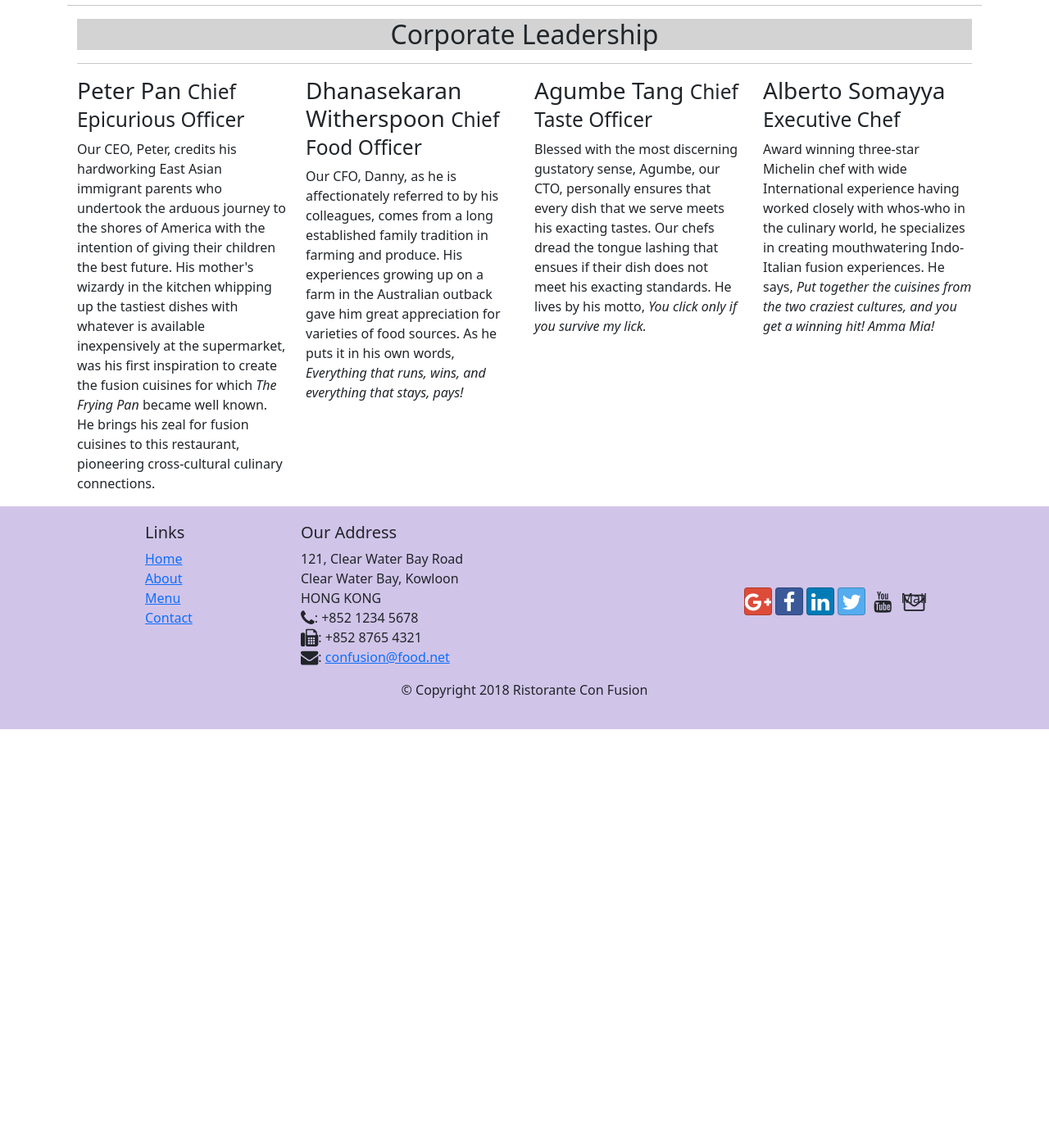
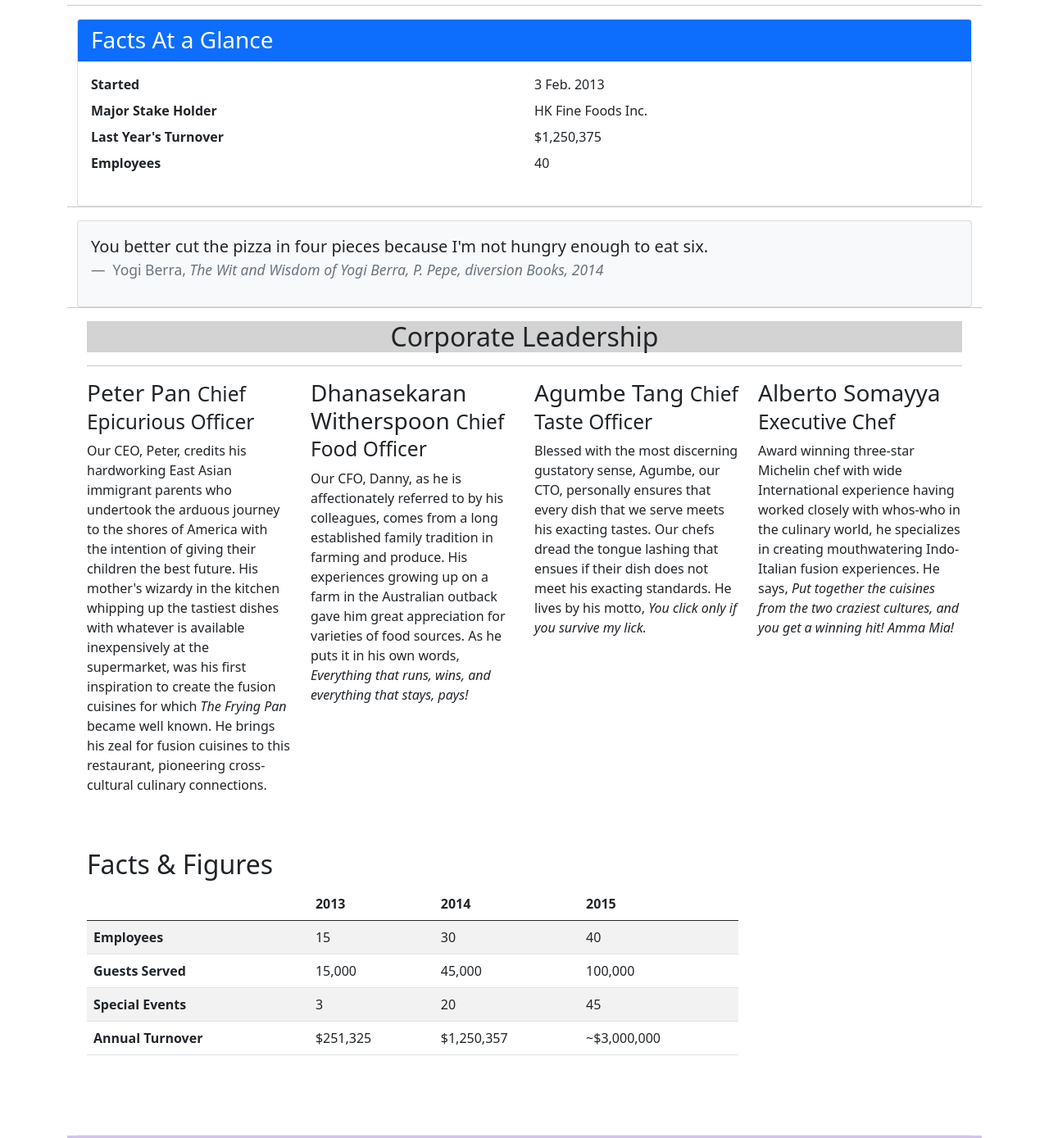
Before and after one commit to Eric-Vondunn/bootstrap-practice, a website: page aboutus.html in a window 1280 px wide. Shown: the part 660-2049 px from the top of the page at 82% size. Before the commit the page ends 1550 px from the top, so only its background shows below. Drawn offline with nearby package versions, Linux system fonts and the light colour scheme.

Commit message:
table and cards

```diff
--- a/aboutus.html
+++ b/aboutus.html
@@ -97,9 +97,9 @@
         <h2 align="center" class="hr-title">Our History</h2>
         <hr />
         <p>
-            Started in 2010, Ristorante con Fusion quickly established itself as
-            a culinary icon par excellence in Hong Kong. With its unique brand
-            of world fusion cuisine that can be found nowhere else, it enjoys
+          Started in 2010, Ristorante con Fusion quickly established itself as a
+          culinary icon par excellence in Hong Kong. With its unique brand of
+          world fusion cuisine that can be found nowhere else, it enjoys
           patronage from the A-list clientele in Hong Kong. Featuring four of
           the best three-star Michelin chefs in the world, you never know what
           will arrive on your plate the next time you visit us.
@@ -107,11 +107,46 @@
         <p>
           The restaurant traces its humble beginnings to
           <em>The Frying Pan</em>, a successful chain started by our CEO, Mr.
-            Peter Pan, that featured for the first time the world's best
-            cuisines in a pan.
+          Peter Pan, that featured for the first time the world's best cuisines
+          in a pan.
         </p>
+
 <hr />
+        <div class="col-sm">
+          <div class="card">
+            <h3 class="card-header bg-primary text-white">Facts At a Glance</h3>
+            <div class="card-body">
+              <!--DL = description list-->
+              <dl class="row">
+                <!--DT = Description title-->
+                <dt class="col-6">Started</dt>
+                <dd class="col-6">3 Feb. 2013</dd>
+                <dt class="col-6">Major Stake Holder</dt>
+                <dd class="col-6">HK Fine Foods Inc.</dd>
+                <dt class="col-6">Last Year's Turnover</dt>
+                <dd class="col-6">$1,250,375</dd>
+                <dt class="col-6">Employees</dt>
+                <dd class="col-6">40</dd>
+              </dl>
             </div>
+          </div>
+        </div>
+        <hr />
+        <div class="col-12">
+          <div class="card card-body bg-light">
+            <blockquote class="blockquote">
+              <!--mb = margin bottom zero-->
+              <p>
+                You better cut the pizza in four pieces because I'm not hungry enough to eat six.
+              </p>
+              <footer class="blockquote-footer">
+                Yogi Berra,
+                <cite title="Source Title">The Wit and Wisdom of Yogi Berra, P. Pepe, diversion Books, 2014</cite>
+              </footer>
+            </blockquote>
+          </div>
+        </div>
+        <hr />
       </div>
 
       <div class="container">
@@ -177,6 +212,50 @@
             </p>
           </div>
         </div>
+      </div>
+      <div class="row row-content">
+        <div class="col-12 col-sm-9">
+          <h2>Facts &amp; Figures</h2>
+          <div class="table-responsive">
+            <table class="table table-striped">
+              <thead class="thead-dark">
+                <tr>
+                  <th>&nbsp;</th>
+                  <th>2013</th>
+                  <th>2014</th>
+                  <th>2015</th>
+                </tr>
+              </thead>
+              <tbody>
+                <tr>
+                  <th>Employees</th>
+                  <td>15</td>
+                  <td>30</td>
+                  <td>40</td>
+                </tr>
+                <tr>
+                  <th>Guests Served</th>
+                  <td>15,000</td>
+                  <td>45,000</td>
+                  <td>100,000</td>
+                </tr>
+                <tr>
+                  <th>Special Events</th>
+                  <td>3</td>
+                  <td>20</td>
+                  <td>45</td>
+                </tr>
+                <tr>
+                  <th>Annual Turnover</th>
+                  <td>$251,325</td>
+                  <td>$1,250,357</td>
+                  <td>~$3,000,000</td>
+                </tr>
+              </tbody>
+            </table>
+          </div>
+        </div>
+        <div class="col-12 col-sm-3"></div>
       </div>
     </div>
 
```
Lines whose indentation alone changed are shown as unchanged.
